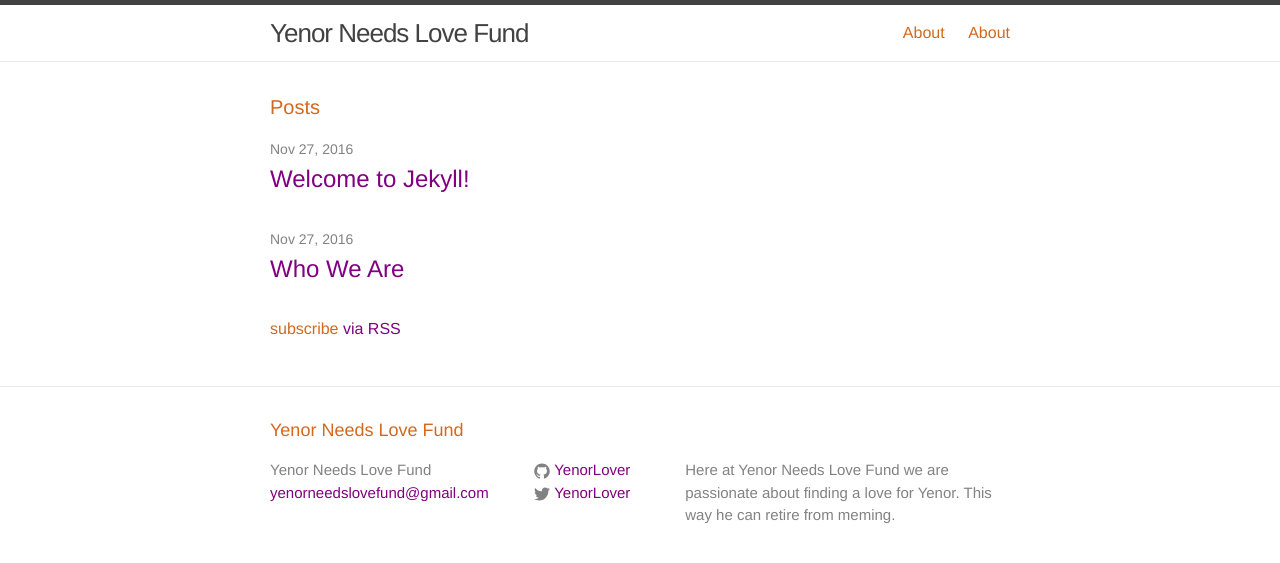
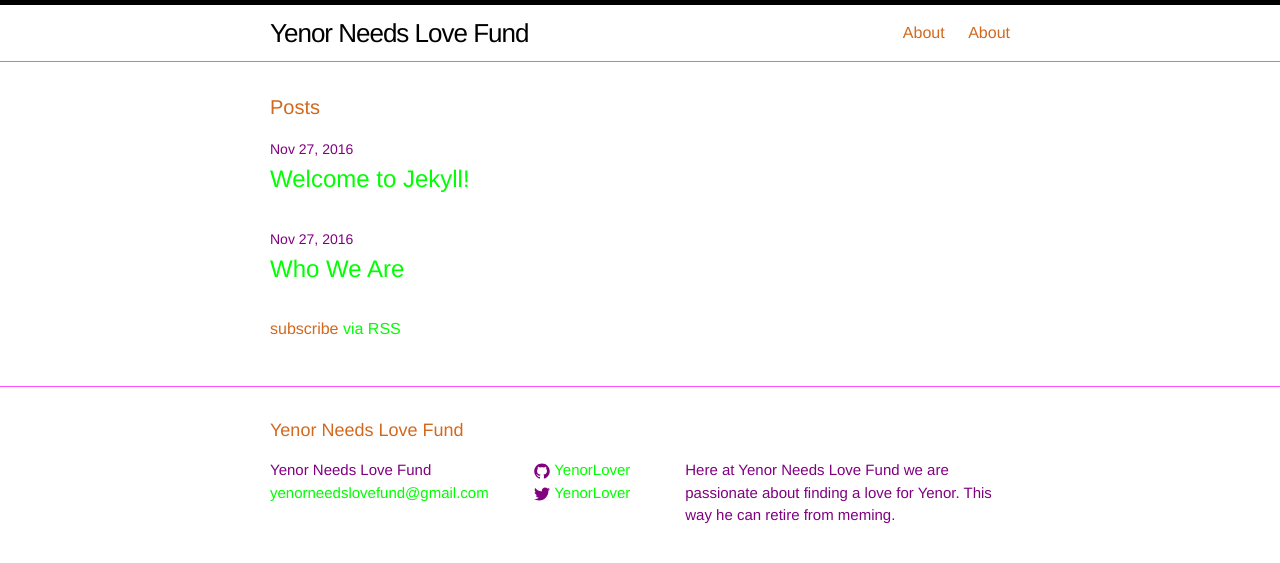
Before and after one commit to killbotryan/killbotryan.github.io, a Jekyll site: the page built from index.html, in a window 1280 px wide. Shown: the top 563 px of the page. Built offline with Jekyll 4.4.1, drawn with Linux system fonts in a browser that asks for light colours.

Commit message:
Update main.scss

```diff
--- a/css/main.scss
+++ b/css/main.scss
@@ -16,9 +16,9 @@ $spacing-unit:     30px;
 
 $text-color:       chocolate;
 $background-color: white;
-$brand-color:      purple;
+$brand-color:      lime;
 
-$grey-color:       #828282;
+$grey-color:       purple;
 $grey-color-light: lighten($grey-color, 40%);
 $grey-color-dark:  darken($grey-color, 25%);
 
```
